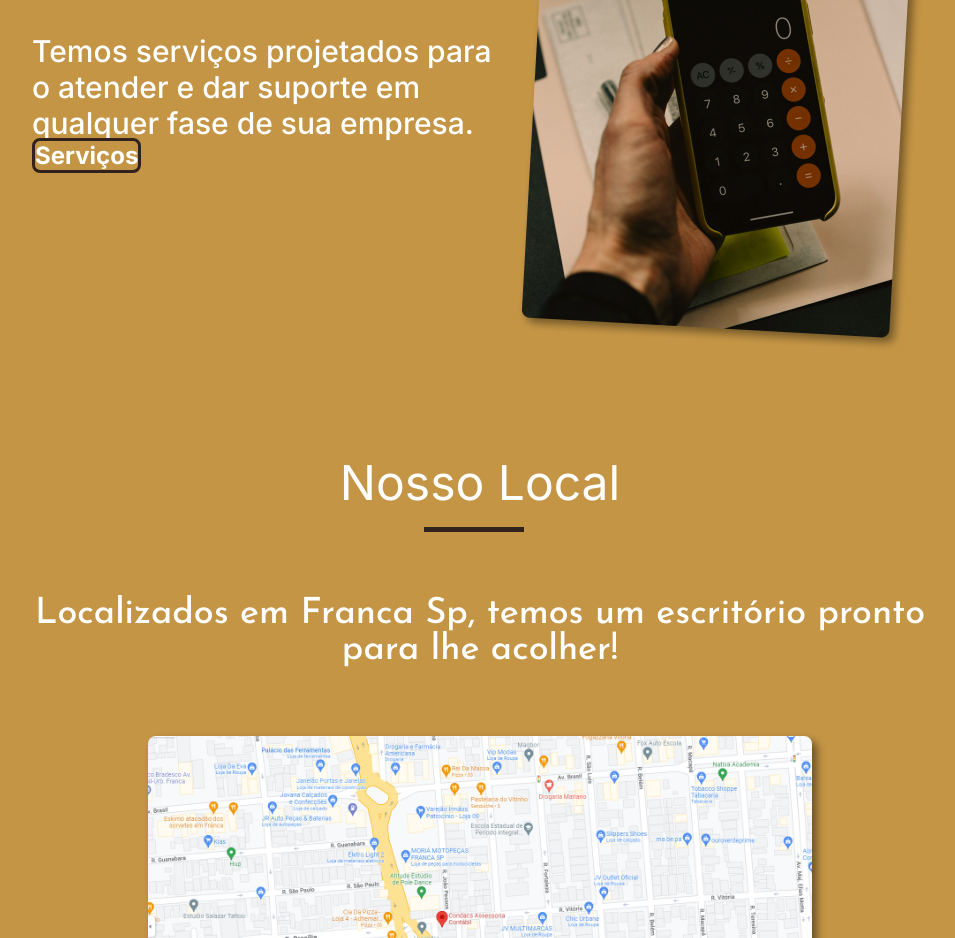
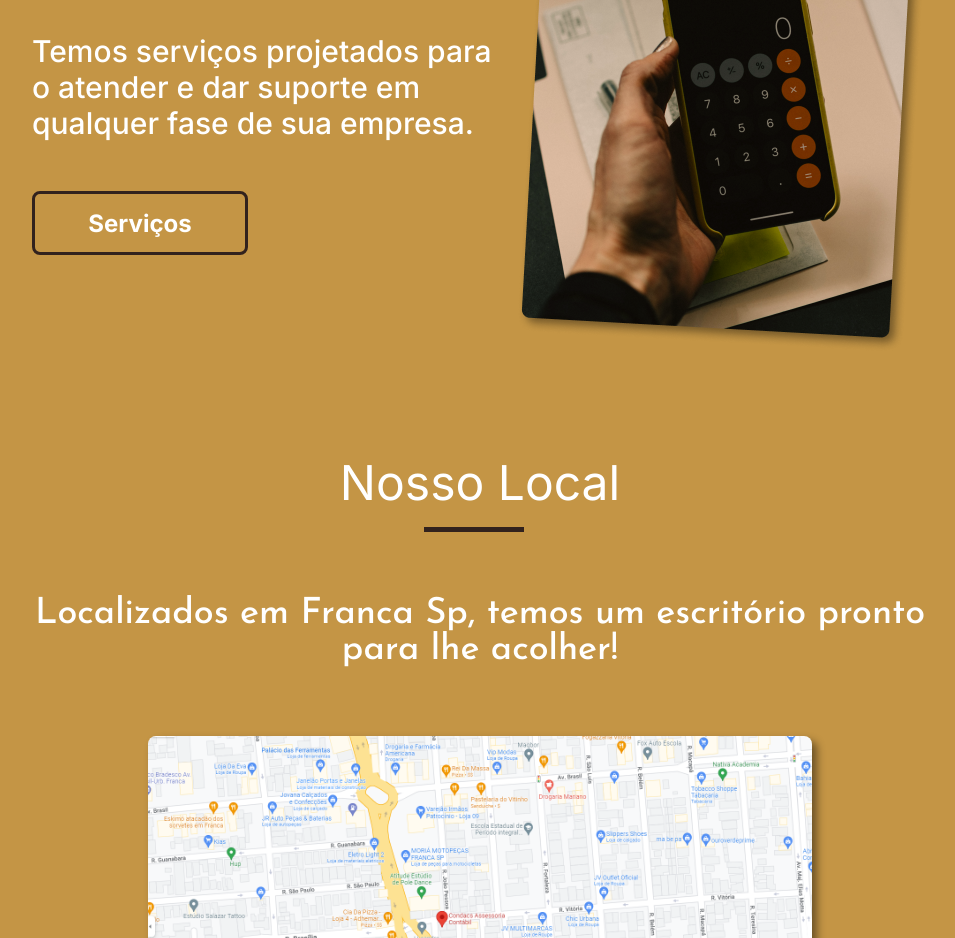
Before and after one commit to LucasTKP/Condacs, a React (Create React App) app: page / in a window 1280 px wide. Shown: the part 1940-2878 px from the top of the page, without its empty margins (160-1115 px from the left). Built offline with nearby package versions, Linux system fonts and the light colour scheme.

Commit message:
Update services.sass

```diff
--- a/src/styles/components/services.sass
+++ b/src/styles/components/services.sass
@@ -30,7 +30,7 @@ $details-color: #D6AF4F
             font-size:2.4rem
             font-weight: 700
             cursor: pointer
-            displa:flex
+            display: flex
             align-items: center
             justify-content: center
             &:hover
```
